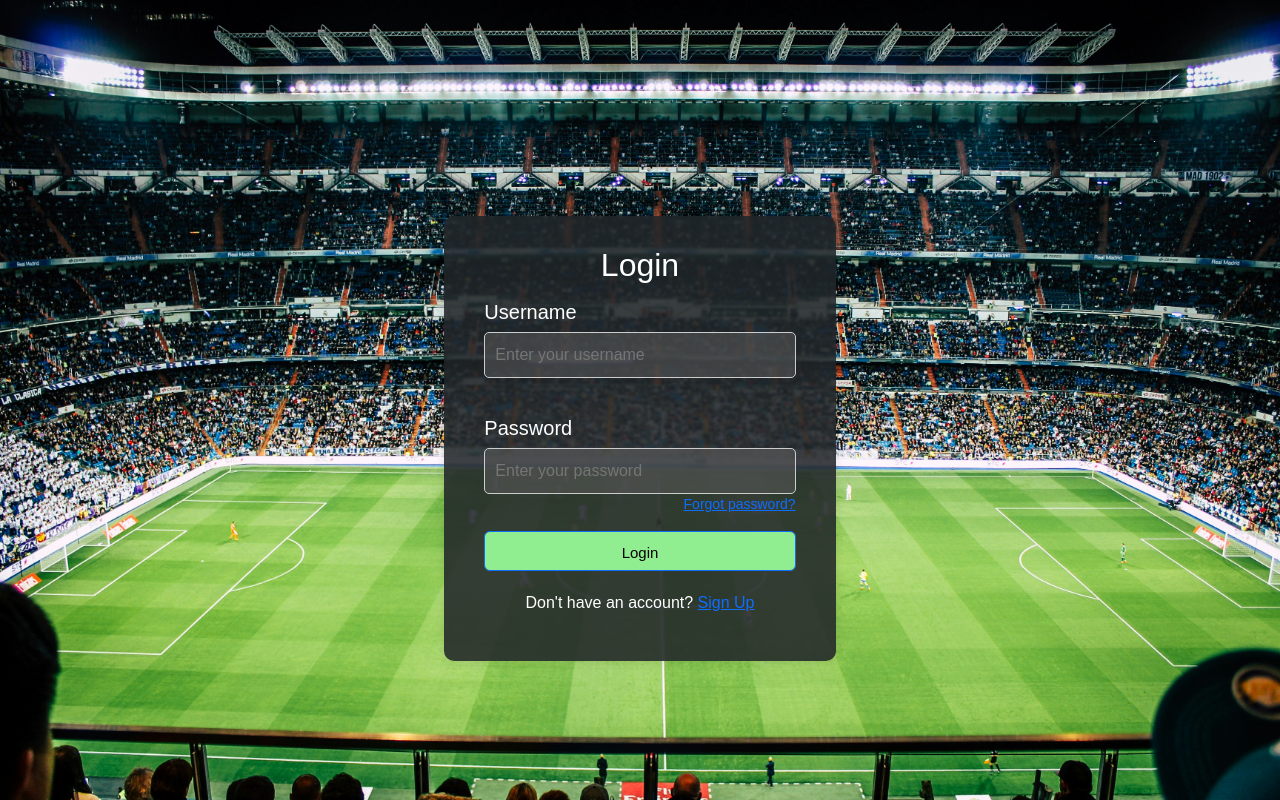
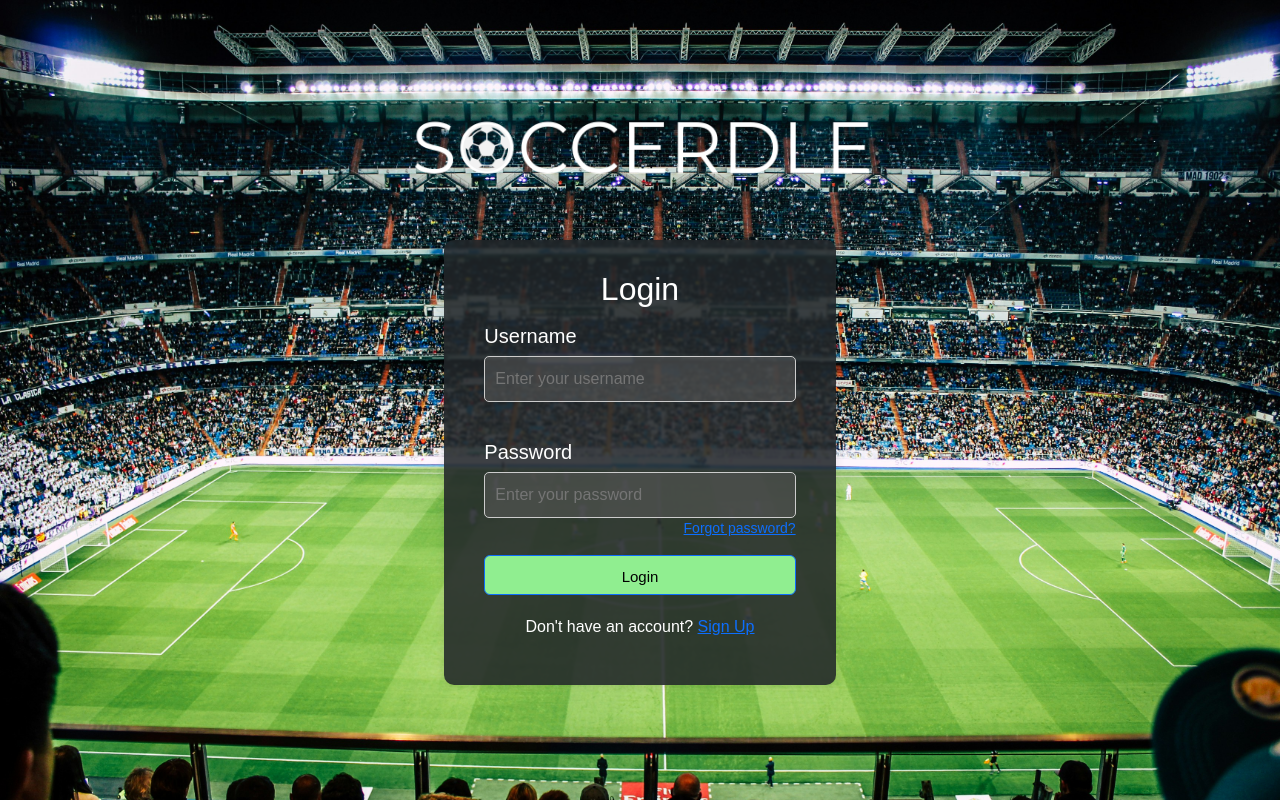
Before and after one commit to hussen2003/soccer-guesser-MERN, a React (Create React App) app in the folder frontend/: page / in a window 1280 px wide. Built offline with nearby package versions, Linux system fonts and the light colour scheme.

Commit message:
log and icon implemented

```diff
--- a/frontend/public/index.html
+++ b/frontend/public/index.html
@@ -2,7 +2,7 @@
 <html lang="en">
   <head>
     <meta charset="utf-8" />
-    <link rel="icon" href="%PUBLIC_URL%/favicon.ico" />
+    <link rel="icon" href="%PUBLIC_URL%/icon.ico" />
     <meta name="viewport" content="width=device-width, initial-scale=1" />
     <meta name="theme-color" content="#000000" />
     <meta
--- a/frontend/src/pages/AboutPage.js
+++ b/frontend/src/pages/AboutPage.js
@@ -6,6 +6,7 @@ import Header from '../components/header/Header.js';
 import Container from 'react-bootstrap/Container'; // Import Container
 import Row from 'react-bootstrap/Row'; // Import Row
 import Col from 'react-bootstrap/Col'; // Import Col
+
 
 function AboutPage() {
   const teamMembers = [
--- a/frontend/src/pages/LoginPage.js
+++ b/frontend/src/pages/LoginPage.js
@@ -1,13 +1,18 @@
 import React from 'react';
 import Login from '../components/login/Login.js';
+import logo from '../images/logo.png';
 
-const LoginPage = () =>
-{
-    return(
-    <div>
+const LoginPage = () => {
+  return (
+    <div style={{ display: 'flex', flexDirection: 'column', alignItems: 'center' }}>
+      <div>
+        <img src={logo} alt="Logo" style={{ width: '550px', height: '550px', marginTop:'-150px', marginBottom:'-450px' }} />
+      </div>
+      <div>
         <Login />
+      </div>
     </div>
-    );
+  );
 };
 
 export default LoginPage;
```
Also changed, not shown: frontend/src/images/logo.png (added), 1 other file (tests, documents, lock files or other folders).
